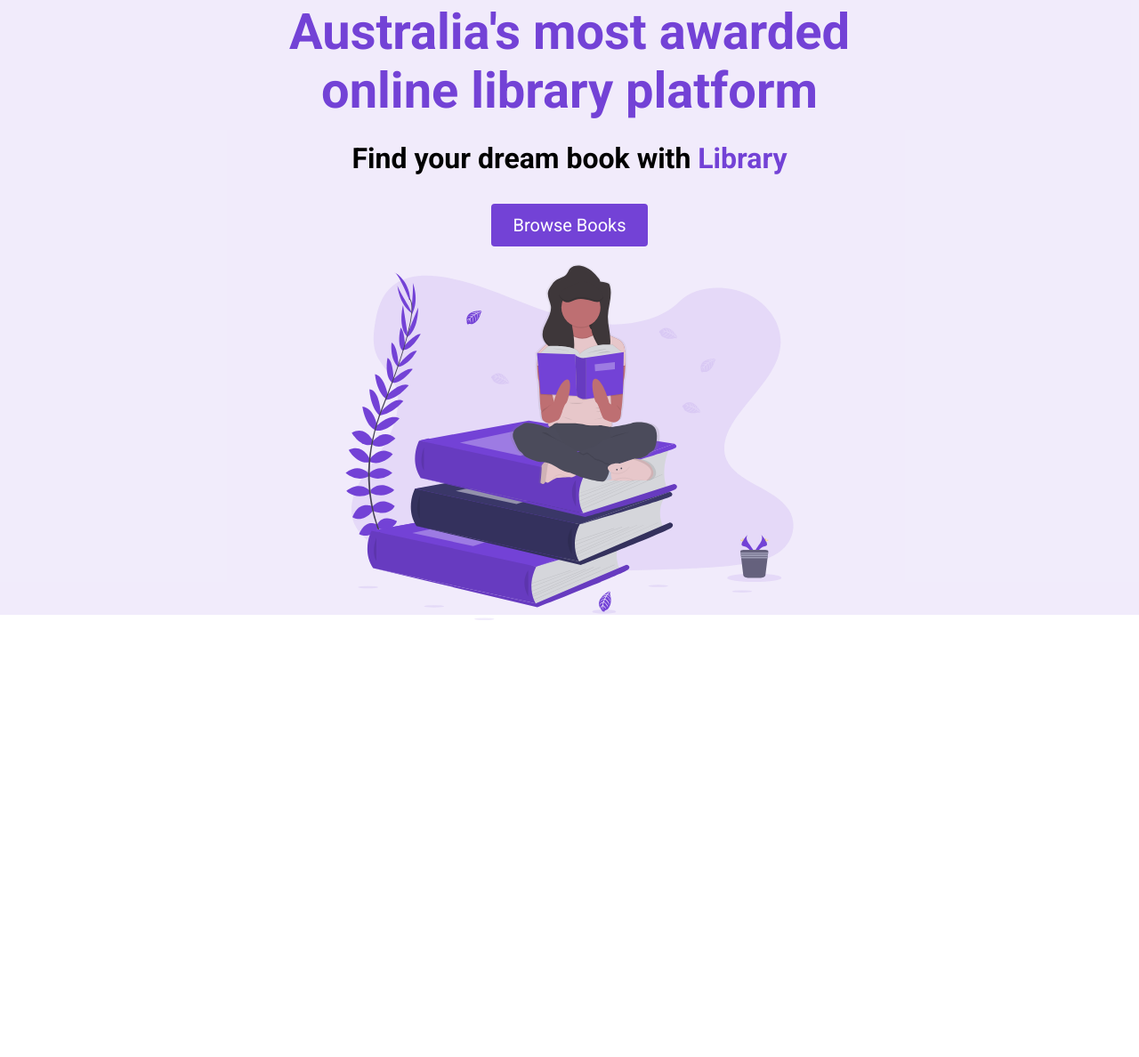
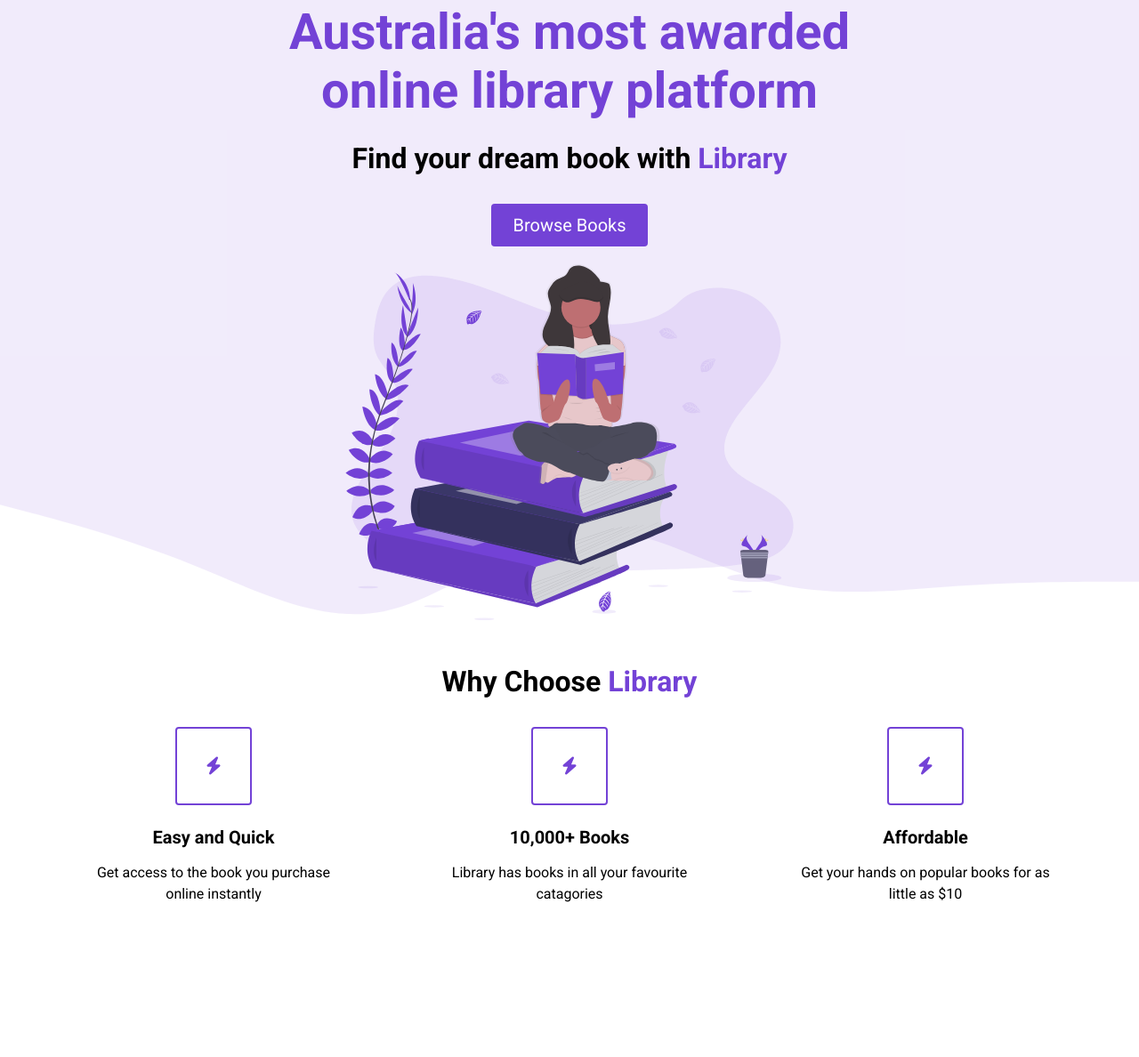
Before and after one commit to awinp/ecommerce, a plain HTML site: page index.html in a window 1280 px wide. Shown: the part 109-1297 px from the top of the page at 89% size. Before the commit the page ends 830 px from the top, so only its background shows below. Drawn offline with Linux system fonts and the light colour scheme.

Commit message:
ecommerce  main highlight

```diff
--- a/index.html
+++ b/index.html
@@ -6,6 +6,7 @@
     <meta name="viewport" content="width=device-width, initial-scale=1.0" />
     <title>Library</title>
     <link rel="stylesheet" href="./styles.css" />
+    <script src="https://kit.fontawesome.com/c8e4d183c2.js" crossorigin="anonymous"></script>
   </head>
   <body>
     <section id="landing">
@@ -32,5 +33,65 @@
           </div>
       </header>
     </section>
-  </body>
+
+    <main>
+        <section id="highlights">
+            <div class="container">
+                <div class="row">
+                    <h2 class="section__title">Why Choose <span class="purple">Library</span></h2>
+                    <div class="highlight__wrapper">
+                        <div class="highlight">
+                            <div class="highlight__image">
+                                <i class="fas fa-bolt"></i>
+                                <h3 class="highlight__subtitle">Easy and Quick</h3>
+                                <p class="highlight__para">Get access to the book you purchase online instantly</p>
+
+                            </div>
+                        </div>
+                        <div class="highlight">
+                            <div class="highlight__image">
+                                <i class="fas fa-bolt"></i>
+                                <h3 class="highlight__subtitle">10,000+ Books</h3>
+                                <p class="highlight__para">Library has books in all your favourite catagories</p>
+
+                            </div>
+                        </div>
+                        <div class="highlight">
+                            <div class="highlight__image">
+                                <i class="fas fa-bolt"></i>
+                                <h3 class="highlight__subtitle">Affordable</h3>
+                                <p class="highlight__para">Get your hands on popular books for as little as $10</p>
+
+                            </div>
+                        </div>
+
+                    </div>
+
+
+                </div>
+            </div>
+        </section>
+
+
+           <section id="features">
+               <div class="container">
+                   <div class="row">
+
+                </div>
+            </div>
+        </section>
+        <!--
+
+
+            <section id="recent">
+                <div class="container">
+                    <div class="row">
+
+                    </div>
+                </div>
+            </section>
+        -->
+
+    </main>
+</body>
 </html>
--- a/styles.css
+++ b/styles.css
@@ -1,22 +1,23 @@
-@import url('https://fonts.googleapis.com/css2?family=Roboto:wght@400;500;700&display=swap');
-*{
+@import url("https://fonts.googleapis.com/css2?family=Roboto:wght@400;500;700&display=swap");
+* {
   padding: 0;
   margin: 0;
   box-sizing: border-box;
-    font-family: 'Roboto', sans-serif;
-
+  font-family: "Roboto", sans-serif;
 }
 nav {
   height: 80px;
   display: flex;
 }
 img {
-    width:100%;
-    height:100%;
-    max-height:  50vh; ;
-
+  width: 100%;
+  height: 100%;
+  max-height: 50vh;
 }
-.nav__container{
+p{
+    line-height: 1.5em;
+}
+.nav__container {
   width: 100%;
   max-width: 1200px;
   padding: 0 24px;
@@ -24,22 +25,20 @@ img {
   justify-content: space-between;
   align-items: center;
   margin: 0 auto;
-
 }
-.purple{
+.purple {
   color: #7342d6;
 }
-.logo{
+.logo {
   width: 160px;
 }
-ul{
+ul {
   display: flex;
 }
-li{
+li {
   list-style-type: none;
-
 }
-.nav__link{
+.nav__link {
   margin-left: 16px;
   text-decoration: none;
   font-size: 20px;
@@ -48,68 +47,140 @@ li{
   padding: 8px;
 }
 
-.nav__link:hover{
+.nav__link:hover {
   text-decoration: underline;
 }
-.nav__link--primary{
+.nav__link--primary {
   border: 2px solid #7342d6;
   border-radius: 4px;
-
 }
-.nav__link--primary:hover{
+.nav__link--primary:hover {
   text-decoration: none;
 }
-#landing{
+#landing {
   background-color: rgba(115, 66, 214, 0.1);
 }
-header{
+header {
   height: calc(100vh - 80px);
 }
-.header__container{
-    width:100%;
+.header__container {
+  width: 100%;
   max-width: 720px;
-    margin:0 auto;
+  margin: 0 auto;
   height: 100%;
   display: flex;
   flex-direction: column;
   justify-content: space-around;
   padding-top: 32px;
-
-
 }
-.header__description{
+.header__description {
   display: flex;
   flex-direction: column;
   align-items: center;
 }
-h1{
+h1 {
   font-size: 56px;
-    color:#7342d6 ;
+  color: #7342d6;
   margin-bottom: 24px;
   text-align: center;
 }
-h2{
+h2 {
   font-size: 32px;
   margin-bottom: 32px;
   text-align: center;
 }
-button{
+button {
   cursor: pointer;
 }
 button:active {
   transform: translateY(1px);
 }
 
-.btn{
-    background-color:#7342d6 ;
+.btn {
+  background-color: #7342d6;
   color: white;
   padding: 12px 24px;
   font-size: 20px;
   border-radius: 4px;
   border: none;
+}
+.header__img--wrapper {
+  padding: 20px;
+  z-index: 2;
+}
+
+.container{
+padding: 56px 0;
+
+}
+.row{
+width: 100%;
+max-width: 1200px;
+margin: 0 auto;
+}
+
+
+/* highlights */
+#highlights{
+    position: relative;
+}
+
+#highlights:before{
+    content: "";
+    background: url('./assets/wave.svg');
+    position: absolute;
+    width: 101vw;
+    height: 12vw;
+    top: 1px;
+    left: 0;
+    z-index: 1;
+    background-size: cover;
+    background-repeat: no-repeat;
+    transform: translateY(-100%);
+
+}
+#highlights:after{
+    content: "";
+    background: url('./assets/wave.svg');
+    position: absolute;
+    width: 101vw;
+    height: 12vw;
+    bottom: 1px;
+    left: 0;
+    z-index: 1;
+    background-size: cover;
+    background-repeat: no-repeat;
+    transform: translateY(100%) rotate(180deg);
+
+}
+
+.highlight__wrapper{
+    display: flex;
+}
+.highlight{
+    padding: 0 24px;
+    width: calc(100%/3);
+}
+.highlight__image{
+    display: flex;
+    flex-direction: column;
+    align-items: center;
 
 
 }
-.header__img--wrapper{
-    padding: 20px
+.highlight__para{
+    text-align: center;
+    max-width:280px ;
 }
+.fa-bolt{
+    border: 2px solid #7342d6 ;
+    padding: 32px;
+    margin-bottom: 24px;
+    color: #7342d6;
+    font-size: 20px;
+    border-radius: 4px;
+}
+.highlight__subtitle{
+    font-size: 20px;
+    margin-bottom: 16px;
+}
```
Lines whose indentation alone changed are shown as unchanged.
